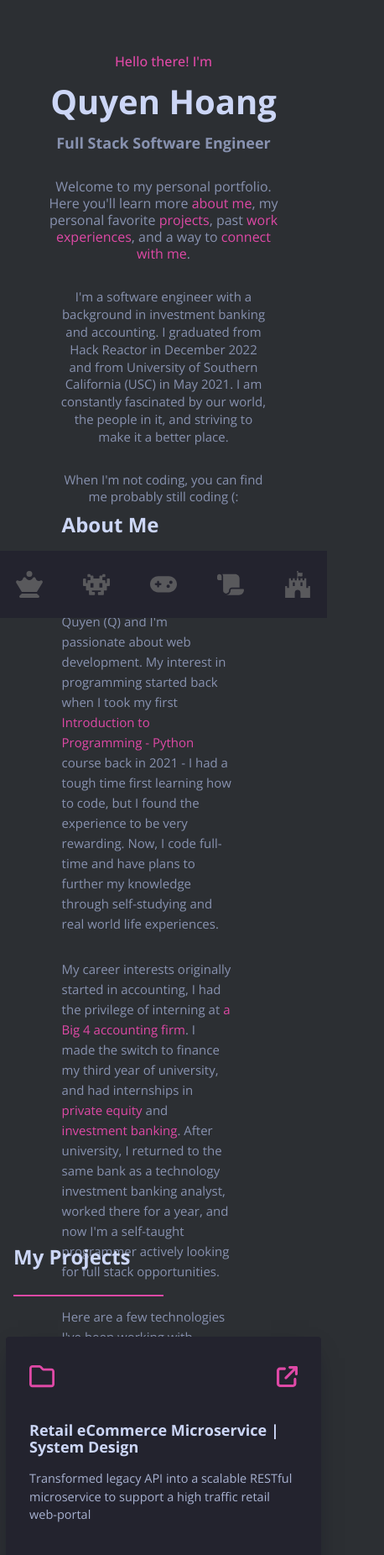
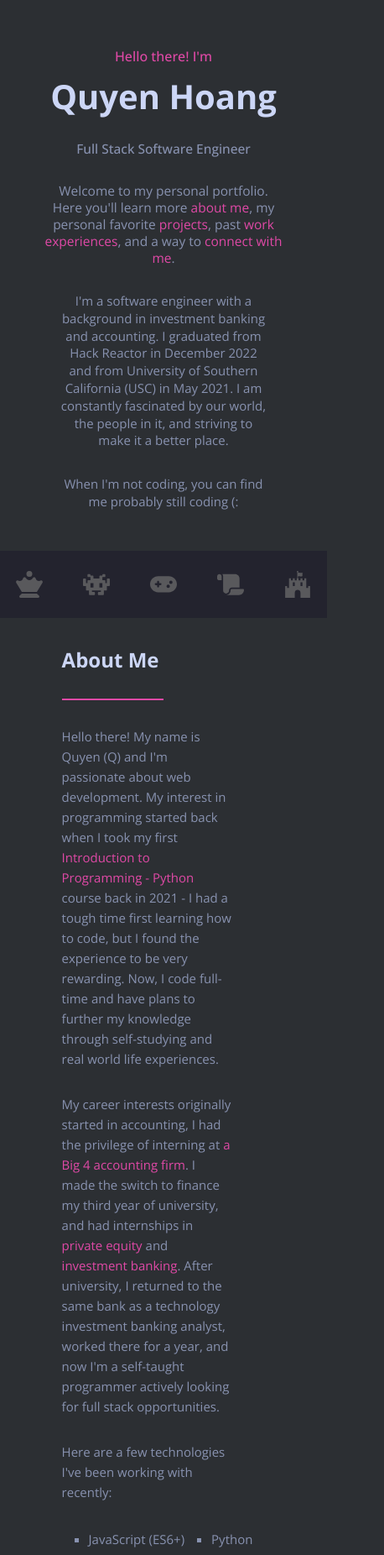
Before and after one commit to quyencodes/v1, a React app: page / in a window 390 px wide. Shown: the part 108-1960 px from the top of the page at 84% size, 458 px wide, since content can reach past the window. Built offline with nearby package versions, Linux system fonts and the light colour scheme.

Commit message:
Fixed css for each section on the browser, made few edits to README.md

```diff
--- a/src/App.jsx
+++ b/src/App.jsx
@@ -18,9 +18,9 @@ export default function App() {
         <Experience />
         <Contact />
       </main>
-      {/* <footer className="footer-container">
+      <footer className="footer-container">
         <Footer />
-      </footer> */}
+      </footer>
     </>
   )
 }
--- a/src/Components/Footer.jsx
+++ b/src/Components/Footer.jsx
@@ -9,7 +9,7 @@ export default function Footer() {
       >
         <p className="footer-item">Designed & built by Quyen Hoang</p>
       </a>
-      <ul className="links-container">
+      {/* <ul className="links-container">
         <li className="link-item">
           <a
             href="https://github.com/quyencodes"
@@ -48,7 +48,7 @@ export default function Footer() {
           </a>
         </li>
         <div className="v-bar"></div>
-      </ul>
+      </ul> */}
     </div>
   )
 }
--- a/src/data/proj.js
+++ b/src/data/proj.js
@@ -12,7 +12,7 @@ class Project {
 
 const data = [
   {
-    title: 'Retail eCommerce Microservice | System Design',
+    title: 'Retail eCommerce Microservice',
     description:
       'Transformed legacy API into a scalable RESTful microservice to support a high traffic retail web-portal',
     role: 'Back End Software Engineer',
--- a/styles/Components/about.css
+++ b/styles/Components/about.css
@@ -1,10 +1,9 @@
 .about-container {
   display: flex;
-  flex-direction: row;
-  justify-content: center;
+  justify-content: flex-start;
   align-items: center;
-  height: 100%;
-  width: 100%;
+  min-height: 100vh;
+  max-width: 75vw;
   margin-left: auto;
   margin-right: auto;
 }
@@ -35,7 +34,7 @@
   display: flex;
   flex-direction: row;
   padding: 0px;
-  margin: 0px;
+  margin-bottom: 1rem;
   line-height: 1.75rem;
   font-size: clamp(15px, 1vw, 18px);
   font-weight: 300;
@@ -55,9 +54,10 @@
   display: flex;
   flex-direction: column;
   justify-content: center;
-  width: 300;
-  height: 300;
-  min-width: 300px;
+  /* width: 300; */
+  /* height: 300; */
+  min-height: 200px;
+  min-width: 200px;
   border: 2px var(--main-pink) solid;
   border-radius: 50%;
 }
--- a/styles/Components/contact.css
+++ b/styles/Components/contact.css
@@ -3,8 +3,7 @@
   flex-direction: column;
   justify-content: center;
   align-items: center;
-  height: 100%;
-  width: 100%;
+  min-height: 100vh;
   margin-left: auto;
   margin-right: auto;
 }
--- a/styles/Components/exp.css
+++ b/styles/Components/exp.css
@@ -3,14 +3,15 @@
   flex-direction: column;
   justify-content: center;
   align-items: center;
-  height: 100%;
-  width: 100%;
+  min-height: 100vh;
+  max-width: 900px;
+  /* min-width: 100%; */
   margin-left: auto;
   margin-right: auto;
 }
 
 .exp-heading {
-  width: 50%;
+  width: 100%;
   color: var(--lightest-slate);
   padding-bottom: 2rem;
   margin-bottom: 1rem;
@@ -19,18 +20,16 @@
 
 .exp-inner {
   display: flex;
-  flex-direction: row;
 }
 
 .tablist {
+  display: flex;
   position: relative;
   z-index: 1;
   width: max-content;
-  padding: 0px;
+  padding: .5rem 0px 0px;
   margin: 0px;
   list-style: none;
-  display: flex;
-  flex-direction: column;
 }
 
 .tab {
@@ -43,7 +42,6 @@
   width: 100%;
   padding: 0px 20px 2px;
   margin-right: 2rem;
-  border-left: 2px solid var(--nav-bg-primary);
   background-color: transparent;
   color: var(--light-slate);
   font-size: var(--fz-xs);
@@ -51,16 +49,17 @@
   white-space: nowrap;
 }
 
-.active {
-  color: var(--main-pink);
-  border-left: 2px solid var(--main-pink);
+
+
+/* ExperienceItem Section */
+.exp-info-container {
+  min-height: 400px;
 }
 
-/* ExperienceItem Section */
 .exp-panel {
-  width: 100%;
+  min-width: 100%;
   height: auto;
-  padding: 10px 5px;
+  padding: 0xp 10px 5px;
   transition: var(--transition);
 }
 
--- a/styles/Components/footer.css
+++ b/styles/Components/footer.css
@@ -4,7 +4,9 @@
   max-height: 10rem;
 
   display: flex;
-  font-size: 16px;
+  flex-direction: row;
+  align-items: center;
+  justify-content: center;
 }
 
 .footer-subcontainer {
@@ -36,7 +38,7 @@ footer a {
 .footer-link:hover {
   filter: grayscale(0%) opacity(1);
   color: var(--main-pink);
-  top: -5rem;
+  top: -2px;
 }
 
 .footer-link svg {
--- a/styles/Components/home.css
+++ b/styles/Components/home.css
@@ -1,14 +1,15 @@
 .home-container {
-  width: 100%;
-  margin-left: auto;
-  margin-right: auto;
-  /* flex box */
   display: flex;
   flex-direction: column;
   justify-content: center;
+  position: relative;
   align-items: center;
+  min-height: 100vh;
+  margin-left: auto;
+  margin-right: auto;
 }
 
+/* Hello there! I'm */
 .home-greeting {
   font-weight: 500;
   font-size: clamp(16px, 1vw, 20px);
@@ -17,16 +18,21 @@
   margin-bottom: 1rem;
 }
 
+/* Quyen Hoang */
 .home-name {
   font-size: clamp(40px, 8vw, 80px);
   color: var(--lightest-slate);
   margin: 0px;
+  margin-bottom: 1rem;
 }
 
+/* Full Stack Software Engineer */
 .home-title {
   line-height: 1rem;
   color: var(--slate);
-  font-size: clamp(18px, 3vw, 24px);
+  font-size: clamp(15.5px, 1vw, 18.5px);
+  font-weight: 500;
+  margin-bottom: 1rem;
 }
 
 .home-welcome {
@@ -35,7 +41,8 @@
   text-align: center;
   color: var(--slate);
   font-weight: 300;
-  font-size: clamp(16px, 1vw, 19px);
+  font-size: clamp(15.5px, 1vw, 18.5px);
+  margin-bottom: 1rem;
 }
 
 .home-body {
@@ -45,6 +52,7 @@
   color: var(--slate);
   font-weight: 300;
   font-size: clamp(15px, 1vw, 18px);
+  margin-bottom: 1rem;
 }
 
 .home-link {
--- a/styles/Components/navbar.css
+++ b/styles/Components/navbar.css
@@ -34,8 +34,8 @@
 
 .nav-link:hover {
   filter: grayscale(0%) opacity(1);
-  background: var(--nav-bg-secondary);
-  color: var(--nav-text-secondary)
+  background: var(--nav-bg-hover);
+  color: var(--nav-text-hover)
 }
 
 .link-text {
@@ -58,8 +58,8 @@
   text-transform: uppercase;
   margin-bottom: 1rem;
   text-align: center;
-  color: var(--nav-text-secondary);
-  background: var(--nav-bg-secondary);
+  color: var(--nav-text-hover);
+  background: var(--nav-bg-hover);
   font-size: 1.25rem;
   text-transform: uppercase;
   letter-spacing: 0.25ch;
--- a/styles/Components/projects.css
+++ b/styles/Components/projects.css
@@ -2,9 +2,8 @@
   display: flex;
   flex-direction: column;
   justify-content: center;
-  align-items: center;
-  height: 100%;
-  width: 100%;
+  min-height: 100vh;
+  max-width: 72vw;
   margin-left: auto;
   margin-right: auto;
 }
@@ -18,12 +17,12 @@
   align-self: flex-start;
 }
 
-
 /* folder container */
 .folder-container {
   display: flex;
   flex-direction: row;
   flex-wrap: wrap;
+  /* justify-content: flex-start; */
   gap: 35px;
   position: relative;
 }
@@ -50,7 +49,7 @@
   display: flex;
   justify-content: space-between;
   flex-direction: column;
-  align-items: flex-start;
+  flex-wrap: wrap;
   position: relative;
   height: 100%;
   width: 20rem;
--- a/styles/globals.css
+++ b/styles/globals.css
@@ -1,20 +1,27 @@
 :root {
   font-size: 16px;
   font-family: 'Open Sans', 'sans-serif';
+
+  /* under main minus sidebar */
   --main-pink: #df49a6;
   --main-grayscale: #808080;
-  --nav-text-primary: #b6b6b6;
-  --nav-text-secondary: #ececec;
-  --nav-bg-primary: #23232e;
-  --nav-bg-secondary: #141418;
   --main-text-primary: #110D11;
   --main-text-secondary: #27272A;
+  --main-bg: #2c2f33;
+
+  /* navbar styling */
+  --nav-text-primary: #b6b6b6;
+  --nav-text-hover: #ececec;
+  --nav-bg-primary: #23232e;
+  --nav-bg-hover: #141418;
+
+  /* color palette */
   --navy-shadow: rgba(2,12,27,0.7);
   --light-navy: #112240;
   --light-slate: #a8b2d1;
   --lightest-slate: #ccd6f6;
   --slate: #8892b0;
-  --main-bg: #2c2f33;
+
   --transition-speed: 500ms;
   --fz-xl: 20px;
   --fz-xs: 13px;
@@ -23,7 +30,6 @@
   --jump-animation: -1px;
   --main-lh: 1.5rem;
   --main-width: 52vw;
-
 
   /* body of text variables */
   --fz-body: clamp(15px, 1vw, 18px);
@@ -48,11 +54,12 @@ body {
 main {
   margin-left: 5rem;
   padding: 1rem;
+  min-height: 100vh;
 }
 
 section {
-  height: 100vh;
-  min-height: 100vh;
+  /* height: 100vh;
+  min-height: 100vh; */
   padding: 0;
 }
 
@@ -72,15 +79,6 @@ button {
   cursor: pointer;
   border: none;
 }
-
-li::before {
-  list-style-image: url('../assets//caret-right-solid.svg');
-}
-
-footer {
-  display: block;
-}
-
 
 /* Small screens */
 @media only screen and (max-width: 600px) {
@@ -102,22 +100,32 @@ footer {
     margin: 0 0 5rem 0; /* remove gap we previously set in main element */
   }
 
-  /* footer */
-  footer {
-    display: none;
-    visibility: hidden;
+  .about-container {
+    flex-direction: column;
   }
 
-  .about-headshot, .about-photo {
-    display: none;
-    visibility: hidden;
+  .exp-inner {
+    flex-direction: column;
+    flex-wrap: wrap;
   }
 
+  .tab {
+    border-bottom: 2px solid var(--nav-bg-primary);
+  }
+
+  .active {
+    color: var(--main-pink);
+    border-bottom: 2px solid var(--main-pink);
+  }
+
+  .tablist {
+    flex-direction: row;
+    overflow: scroll;
+  }
 }
 
 /* Large screens */
 @media only screen and (min-width: 600px) {
-  /* media queries */
   .navbar {
     top: 0;
     width: 5rem;
@@ -144,4 +152,25 @@ footer {
     display: inline;
     transition: opacity var(--transition-speed);
   }
+
+  .about-container {
+    flex-direction: row;
+  }
+
+  .exp-inner {
+    flex-direction: row;
+  }
+
+  .tab {
+    border-left: 2px solid var(--nav-bg-primary);
+  }
+
+  .active {
+    color: var(--main-pink);
+    border-left: 2px solid var(--main-pink);
+  }
+
+  .tablist {
+    flex-direction: column;
+  }
 }
```
Also changed, not shown: 1 other file (tests, documents, lock files or other folders).
